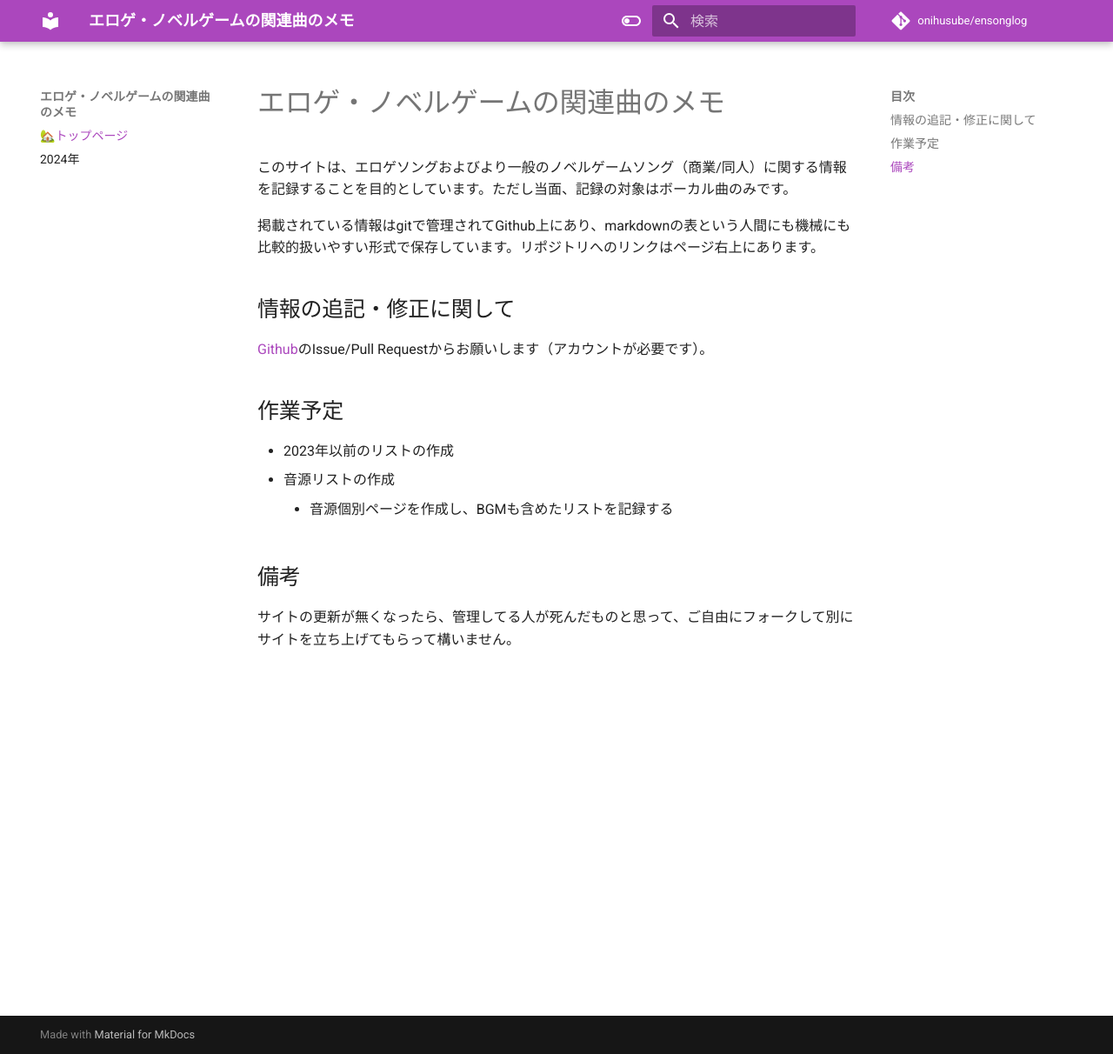
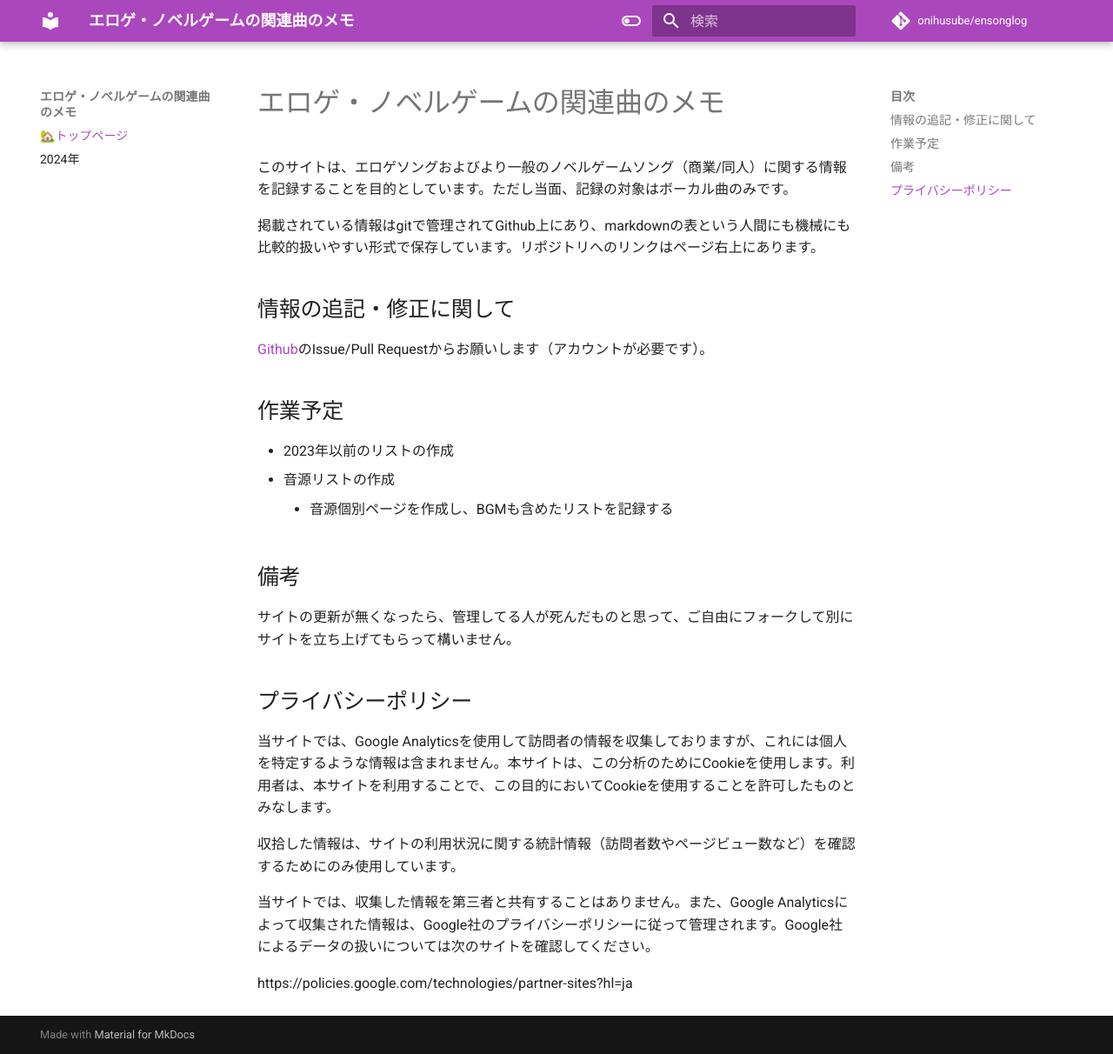
Before and after one commit to onihusube/ensonglog, an MkDocs documentation site: the page built from docs/index.md, in a window 1280 px wide and 1212 px high. Shown: the whole window at 87% size. Built offline with MkDocs 1.6.1 and Material for MkDocs 9.7.7, drawn with Linux system fonts in a browser that asks for light colours; comment, search, counter and statistics services are not loaded.

Commit message:
プライバシーポリシー追記

```diff
--- a/docs/index.md
+++ b/docs/index.md
@@ -17,3 +17,13 @@
 ## 備考
 
 サイトの更新が無くなったら、管理してる人が死んだものと思って、ご自由にフォークして別にサイトを立ち上げてもらって構いません。
+
+## プライバシーポリシー
+
+当サイトでは、Google Analyticsを使用して訪問者の情報を収集しておりますが、これには個人を特定するような情報は含まれません。本サイトは、この分析のためにCookieを使用します。利用者は、本サイトを利用することで、この目的においてCookieを使用することを許可したものとみなします。
+
+収拾した情報は、サイトの利用状況に関する統計情報（訪問者数やページビュー数など）を確認するためにのみ使用しています。
+
+当サイトでは、収集した情報を第三者と共有することはありません。また、Google Analyticsによって収集された情報は、Google社のプライバシーポリシーに従って管理されます。Google社によるデータの扱いについては次のサイトを確認してください。
+
+https://policies.google.com/technologies/partner-sites?hl=ja
```
Also changed, not shown: docs/2024/楽曲.md (+1 -1 lines).
